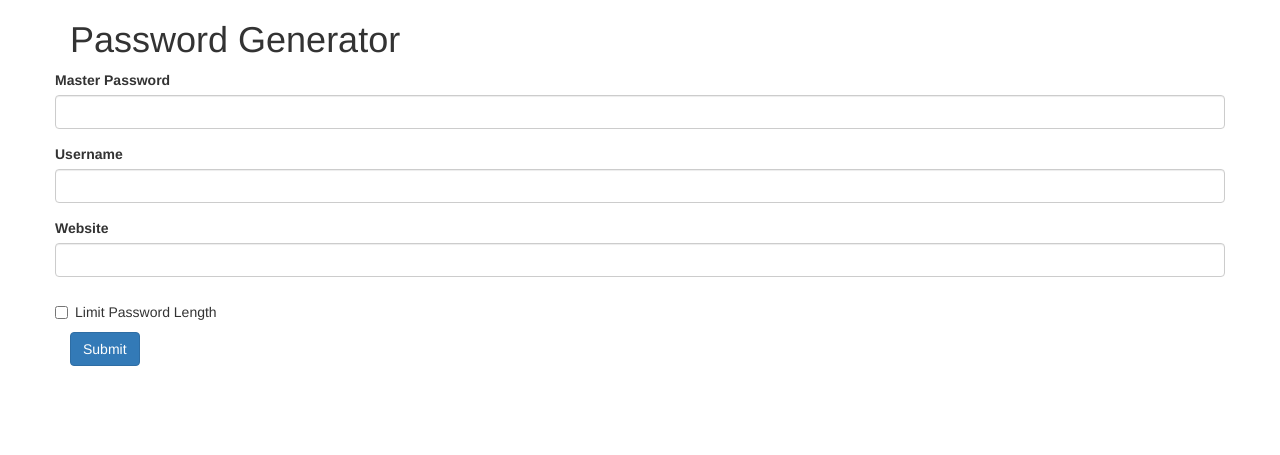
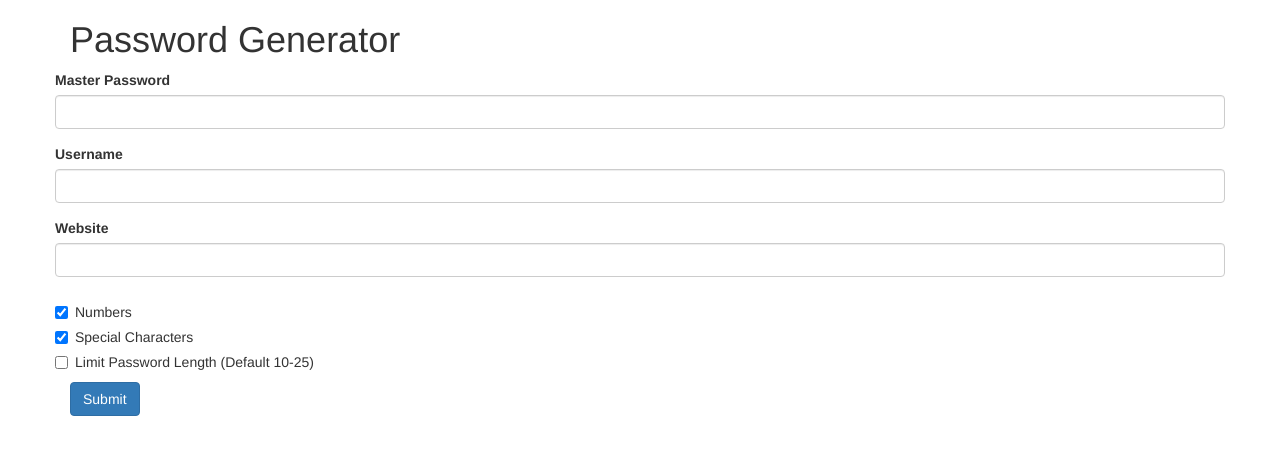
Before and after one commit to ozelsalih/anahtar, a Flask app: page / in a window 1280 px wide. Shown: the top 455 px of the page. Run offline with Flask 2, Linux system fonts and the light colour scheme; some libraries are stand-ins or nearby versions.

Commit message:
options for special chars & numbers

```diff
--- a/app/app.py
+++ b/app/app.py
@@ -25,15 +25,16 @@ class PasswordForm(FlaskForm):
         'Master Password', validators=[InputRequired()])
     username = StringField('Username', validators=[InputRequired()])
     website = StringField('Website', validators=[InputRequired()])
-    password_length = BooleanField("Limit Password Length", id="password_length",  validators=[Optional()], render_kw={"onclick": "valueChanged()"})
+    numbers = BooleanField("Numbers",  validators=[Optional()], default=1)
+    special_chars = BooleanField("Special Characters", validators=[Optional()], default=1)
+    password_length = BooleanField("Limit Password Length (Default 10-25)", id="password_length",  validators=[Optional()], render_kw={"onclick": "valueChanged()"})
     password_length_min = IntegerField('Minimum Password Length', widget=h5widgets.NumberInput(
         min=0, max=120),  validators=[Optional()], default=10)
     password_length_max = IntegerField('Maximum Password Length', widget=h5widgets.NumberInput(
         min=0, max=120),  validators=[Optional()], default=25)
 
 
-def generate_password(masterpassword, username, website, min_length=10, max_length=25):
-    alphabet = string.ascii_letters + string.digits + "-_*$/%}."
+def generate_password(masterpassword, username, website, alphabet, min_length=10, max_length=25):
 
     seed = hashlib.sha3_512()
     seed.update(bytes(username, encoding="utf-8"))
@@ -59,11 +60,17 @@ def index():
 @app.route('/hash', methods=['POST', 'GET'])
 def hash():
     if request.method == 'POST':
+        alphabet = string.ascii_letters
+        digits = string.digits
+        chars = "!\"#$%&'()*+,-./:;<?@[\]^_`{|}~"
+
         form = PasswordForm()
         if form.validate_on_submit():
             masterpassword = form.masterpassword.data
             username = form.username.data
             website = form.website.data
+            numbers = form.numbers.data
+            special_chars = form.special_chars.data
             password_lenght = form.password_length.data
             password_length_min = form.password_length_min.data
             password_length_max = form.password_length_max.data
@@ -76,8 +83,14 @@ def hash():
             password_length_max = 25
             print(password_lenght)
 
+        if numbers:
+            alphabet = alphabet + digits
+
+        if special_chars:
+            alphabet = alphabet + chars
+
         password = generate_password(
-                masterpassword, username, website, password_length_min, password_length_max)
+                masterpassword, username, website, alphabet, password_length_min, password_length_max)
 
         return render_template("hash.html", password=password)
     else:
--- a/app/templates/index.html
+++ b/app/templates/index.html
@@ -27,8 +27,10 @@ Password Generator
                     {{ wtf.form_field(form.website) }}
                 </div>
             </div>
-            <div class="row">
+            <div class="row my-3">
                 <div class="col">
+                    {{ wtf.form_field(form.numbers) }}
+                    {{ wtf.form_field(form.special_chars) }}
                     {{ wtf.form_field(form.password_length) }}
                 </div>
             </div>
```
